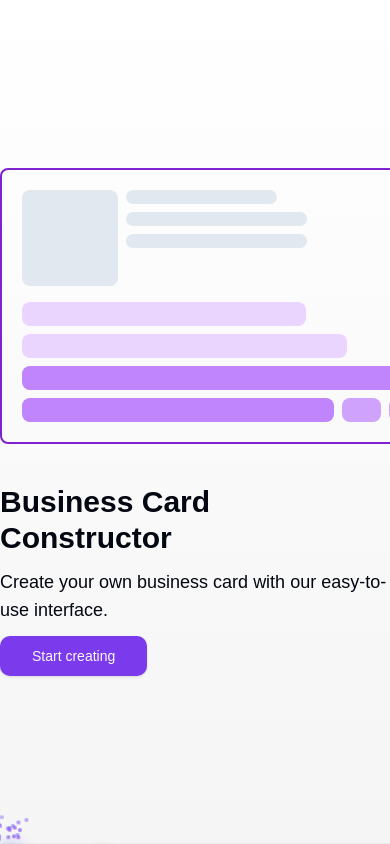
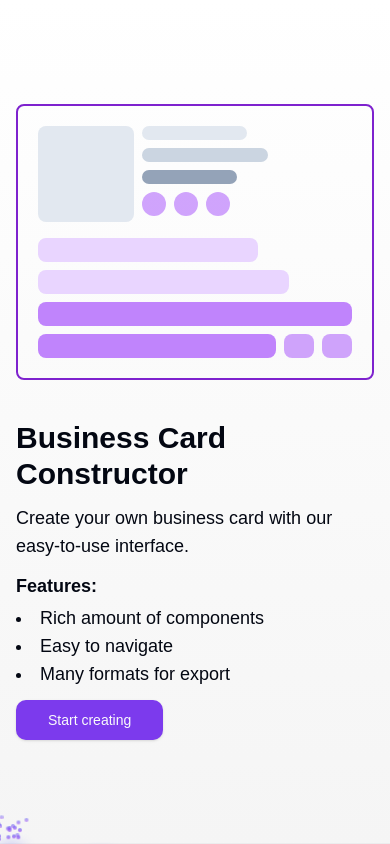
Before and after one commit to VolodymyrVoronov/business-card-constructor, a React (Vite) app: page / in a window 390 px wide. Built offline with nearby package versions, Linux system fonts and the light colour scheme.

Commit message:
Enhance UI components and improve layout responsiveness
- Updated `Start.tsx` to improve layout responsiveness and added a feature list.
- Modified `Loader.tsx` to include a color change for the loading icon.

```diff
--- a/src/components/Loader.tsx
+++ b/src/components/Loader.tsx
@@ -11,12 +11,15 @@ const Loader = ({ containerClassName, iconClassName }: LoaderProps) => {
   return (
     <div
       className={cn(
-        "flex flex-col h-screen w-full justify-center items-center",
-        containerClassName
+        "flex h-screen w-full flex-col items-center justify-center",
+        containerClassName,
       )}
     >
       <ShellIcon
-        className={cn("animate-spin-reverse size-10", iconClassName)}
+        className={cn(
+          "size-10 animate-spin-reverse text-purple-700",
+          iconClassName,
+        )}
       />
     </div>
   );
--- a/src/pages/Start.tsx
+++ b/src/pages/Start.tsx
@@ -1,21 +1,27 @@
 import { Link } from "react-router-dom";
+
+import { ROUTES } from "@/constants";
 
 import { BackgroundBeamsWithCollision } from "@/components/BackgroundBeamsWithCollision";
 import { Button } from "@/components/ui/button";
-import { ROUTES } from "@/constants";
 
 const Start = () => {
   return (
     <BackgroundBeamsWithCollision>
       <div className="z-10 flex h-screen w-full flex-col items-center justify-center">
-        <div className="grid grid-cols-1 gap-10 md:p-10 lg:grid-cols-[auto_1fr] lg:p-2">
-          <div className="flex min-h-[250px] w-[450px] flex-col gap-y-4 rounded-sm border-2 border-purple-700 p-5">
+        <div className="grid grid-cols-1 gap-10 overflow-auto p-4 lg:grid-cols-[auto_1fr] lg:p-2">
+          <div className="flex h-auto w-full flex-col gap-y-4 rounded-sm border-2 border-purple-700 p-5 sm:w-[400px] lg:w-[450px]">
             <div className="grid grid-cols-[auto_1fr] gap-2">
               <div className="block size-24 rounded-sm bg-slate-200"></div>
               <div className="flex flex-col gap-y-2">
                 <div className="block h-[14px] w-[50%] rounded-sm bg-slate-200"></div>
-                <div className="block h-[14px] w-[60%] rounded-sm bg-slate-200"></div>
-                <div className="block h-[14px] w-[60%] rounded-sm bg-slate-200"></div>
+                <div className="block h-[14px] w-[60%] rounded-sm bg-slate-300"></div>
+                <div className="block h-[14px] w-[45%] rounded-sm bg-slate-400"></div>
+                <div className="flex flex-row gap-x-2">
+                  <div className="block size-[24px] animate-pulse rounded-full bg-purple-400"></div>
+                  <div className="block size-[24px] animate-pulse rounded-full bg-purple-400"></div>
+                  <div className="block size-[24px] animate-pulse rounded-full bg-purple-400"></div>
+                </div>
               </div>
             </div>
 
@@ -36,6 +42,17 @@ const Start = () => {
             <p className="text-lg">
               Create your own business card with our easy-to-use interface.
             </p>
+
+            <span className="flex flex-col gap-y-1 text-lg">
+              <strong>Features:</strong>
+
+              <ul className="list-inside list-disc">
+                <li>Rich amount of components</li>
+                <li>Easy to navigate</li>
+                <li>Many formats for export</li>
+              </ul>
+            </span>
+
             <Button size="lg" asChild>
               <Link to={ROUTES.CONSTRUCTOR}>Start creating</Link>
             </Button>
```
